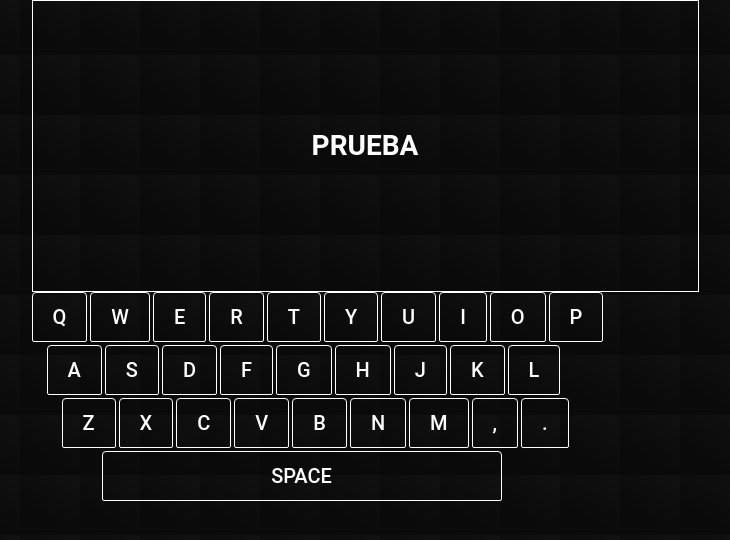
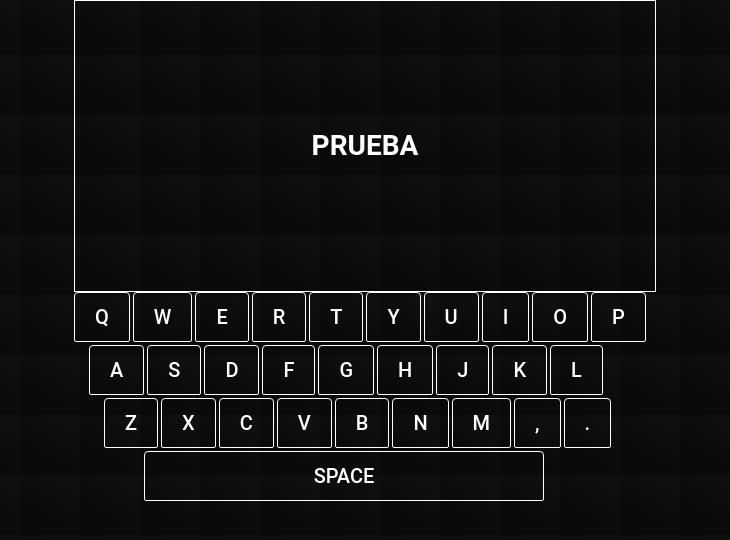
Before and after one commit to LTovarAlc/typingLikePro, a React (Create React App) app: page /VirtualKeyboard in a window 1280 px wide. Shown: the top 540 px of the page, without its empty margins (275-1005 px from the left). Built offline with nearby package versions, Linux system fonts and the light colour scheme.

Commit message:
fixed style at screen

```diff
--- a/src/components/mechanographic-layout/virtualScreen/virtualScreen.css
+++ b/src/components/mechanographic-layout/virtualScreen/virtualScreen.css
@@ -1,6 +1,6 @@
 .screen{
     height: 150px;
-    width: 505px;
+    width: 420px;
     padding: 70px 80px;
     background-color: transparent;
     border: 1px solid #fff;
```
